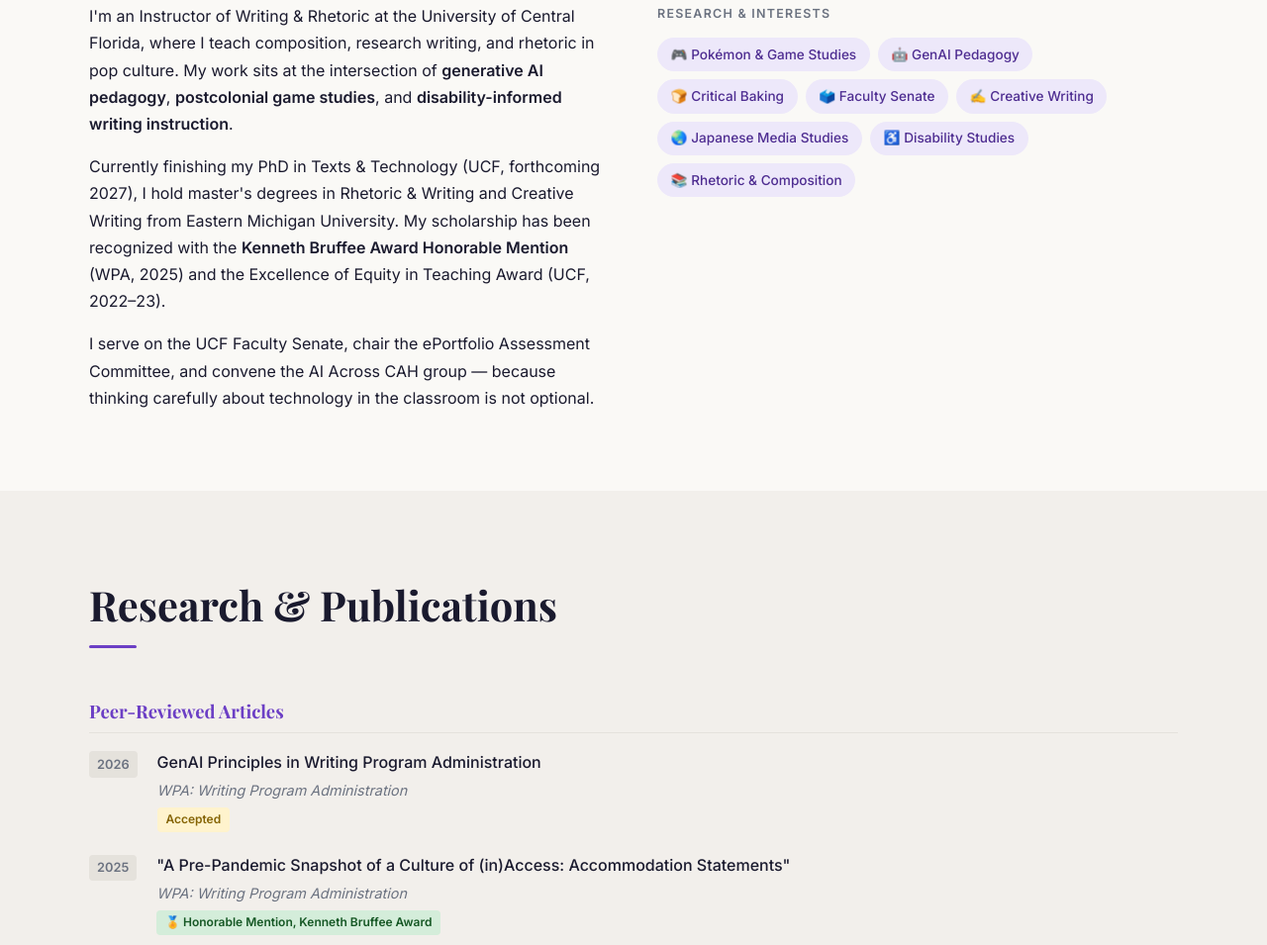
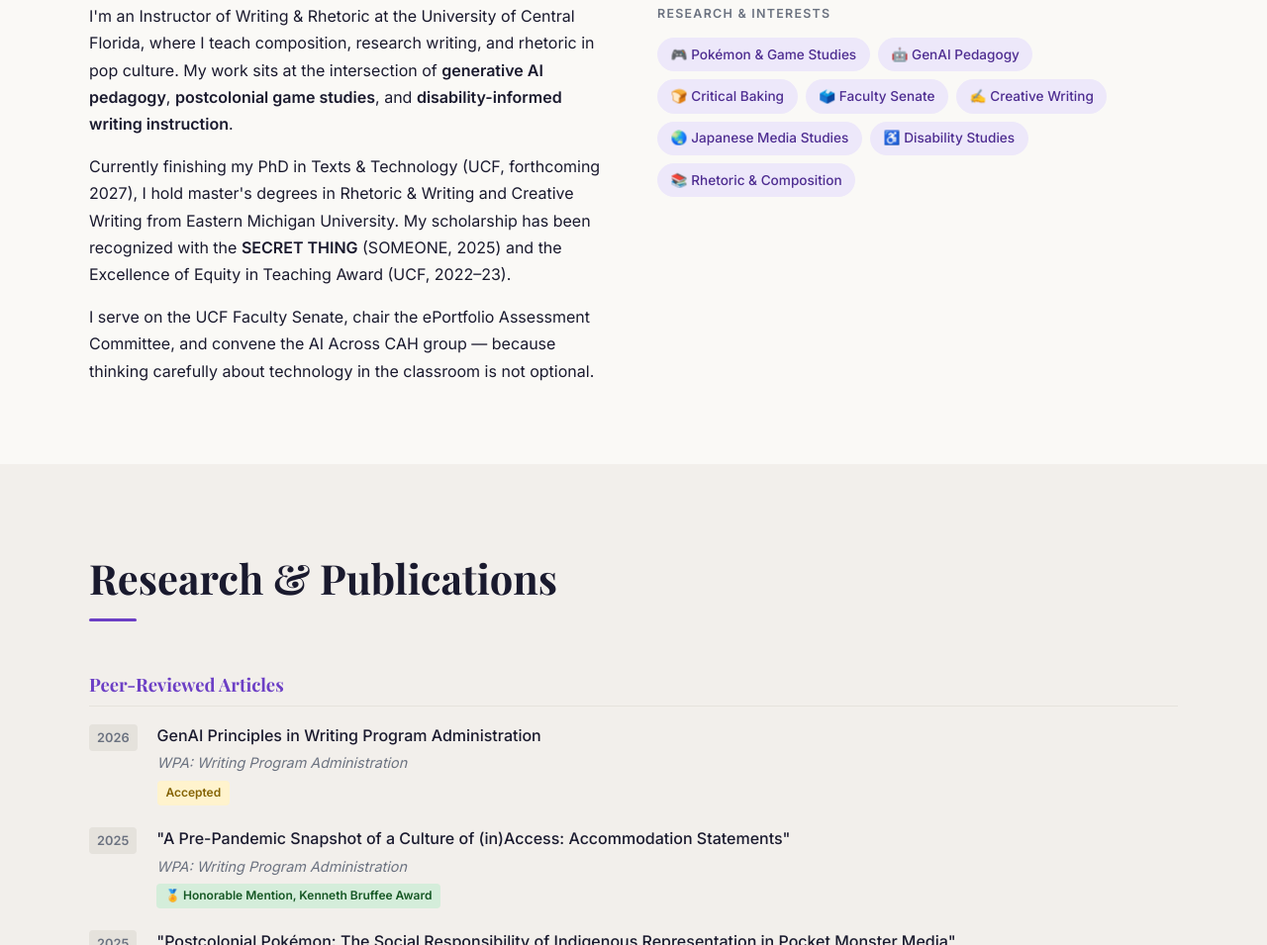
Before and after one commit to veekenne/NEHDIKennedyePortfolioSum26, a plain HTML site: page index.html in a window 1280 px wide. Shown: the part 997-1952 px from the top of the page at 99% size. Drawn offline with nearby package versions, Linux system fonts and the light colour scheme; a web font is replaced by a local one.

Commit message:
brufeescrub

```diff
--- a/index.html
+++ b/index.html
@@ -51,7 +51,7 @@
         <div class="about-grid">
           <div class="about-text">
             <p>I'm an Instructor of Writing &amp; Rhetoric at the University of Central Florida, where I teach composition, research writing, and rhetoric in pop culture. My work sits at the intersection of <strong>generative AI pedagogy</strong>, <strong>postcolonial game studies</strong>, and <strong>disability-informed writing instruction</strong>.</p>
-            <p>Currently finishing my PhD in Texts &amp; Technology (UCF, forthcoming 2027), I hold master's degrees in Rhetoric &amp; Writing and Creative Writing from Eastern Michigan University. My scholarship has been recognized with the <strong>Kenneth Bruffee Award Honorable Mention</strong> (WPA, 2025) and the Excellence of Equity in Teaching Award (UCF, 2022–23).</p>
+            <p>Currently finishing my PhD in Texts &amp; Technology (UCF, forthcoming 2027), I hold master's degrees in Rhetoric &amp; Writing and Creative Writing from Eastern Michigan University. My scholarship has been recognized with the <strong>SECRET THING</strong> (SOMEONE, 2025) and the Excellence of Equity in Teaching Award (UCF, 2022–23).</p>
             <p>I serve on the UCF Faculty Senate, chair the ePortfolio Assessment Committee, and convene the AI Across CAH group — because thinking carefully about technology in the classroom is not optional.</p>
           </div>
           <div class="about-badges">
```
